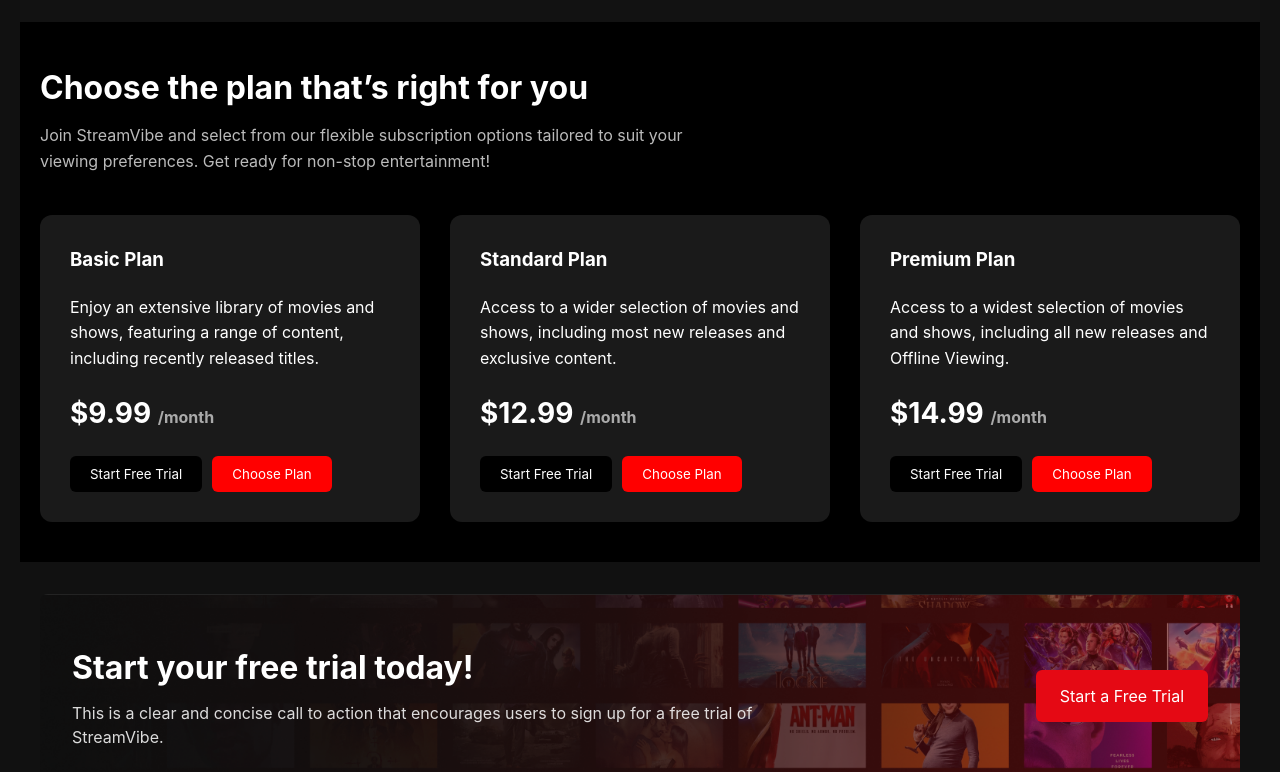
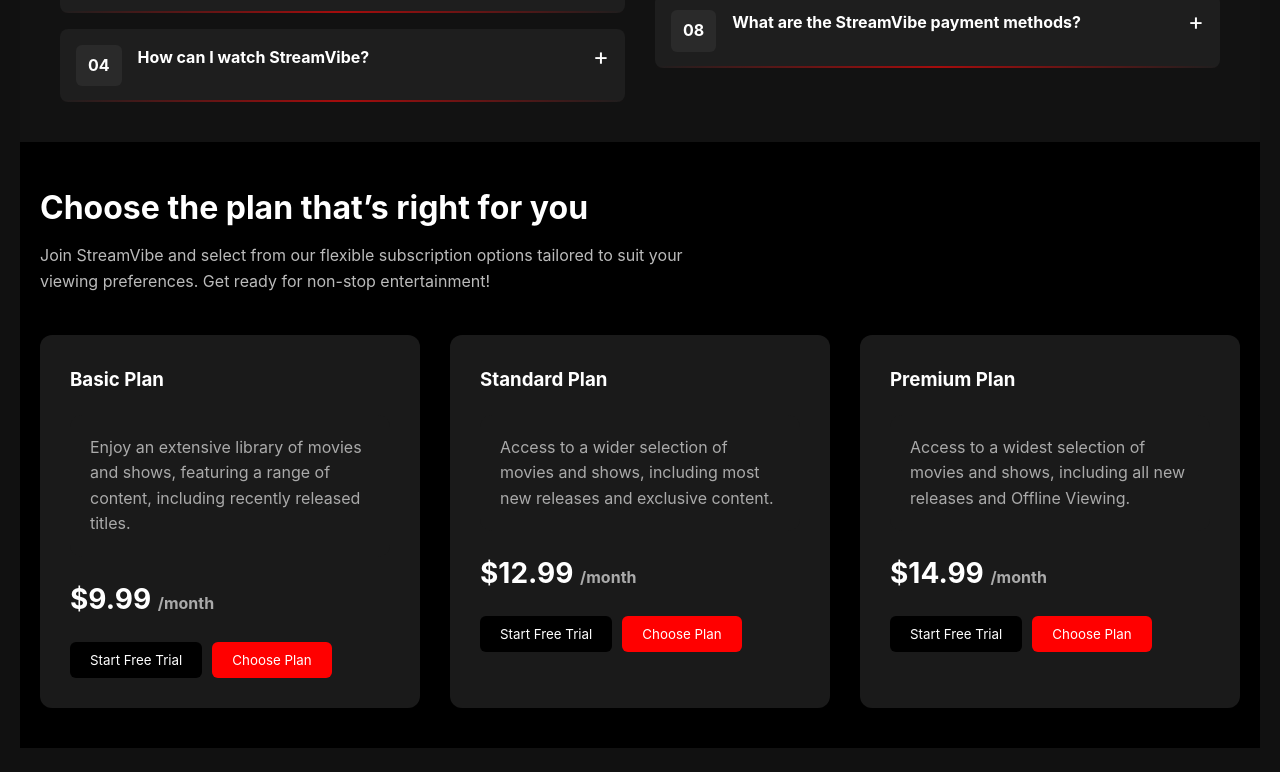
Before and after one commit to Nirubamasri-CSE/Streamvibe-movie-website, a plain HTML site: page index.html in a window 1280 px wide. Shown: the part 2632-3404 px from the top of the page. Drawn offline with nearby package versions, Linux system fonts and the light colour scheme.

Commit message:
I have edited

```diff
--- a/styles.css
+++ b/styles.css
@@ -265,6 +265,7 @@
   min-width: 180px;
   flex: 0 0 auto;
   box-shadow: 0 4px 12px rgba(0,0,0,0.5);
+  margin-top: 30px;
 }
 
 .category-card img {
@@ -326,6 +327,13 @@
   gap: 20px;
 }
 
+.pricing-card p{
+  background: #1a1a1a;
+  padding: 20px;
+  border-radius: 12px;
+  color: #aaa;
+}
+
 .price {
   font-size: 28px;
   font-weight: bold;
@@ -373,6 +381,8 @@
 .devices-section {
   max-width: 1440px;
   margin: 0 auto;
+  margin-top: 30px;
+  margin-bottom: 20px;
   padding: 60px 40px;
 }
 
@@ -388,6 +398,7 @@
   display: grid;
   grid-template-columns: repeat(3, 1fr);
   gap: 60px;
+  margin-top: 40px;
 }
 
 .device-card {
@@ -530,7 +541,7 @@
   color: white;
   border-radius: 8px;
   margin: 2rem auto;
-  max-width: 1200px;
+  max-width: 1440px;
 }
 
 .trial-text {
```
Also changed, not shown: index.html (+0 -4 lines).
